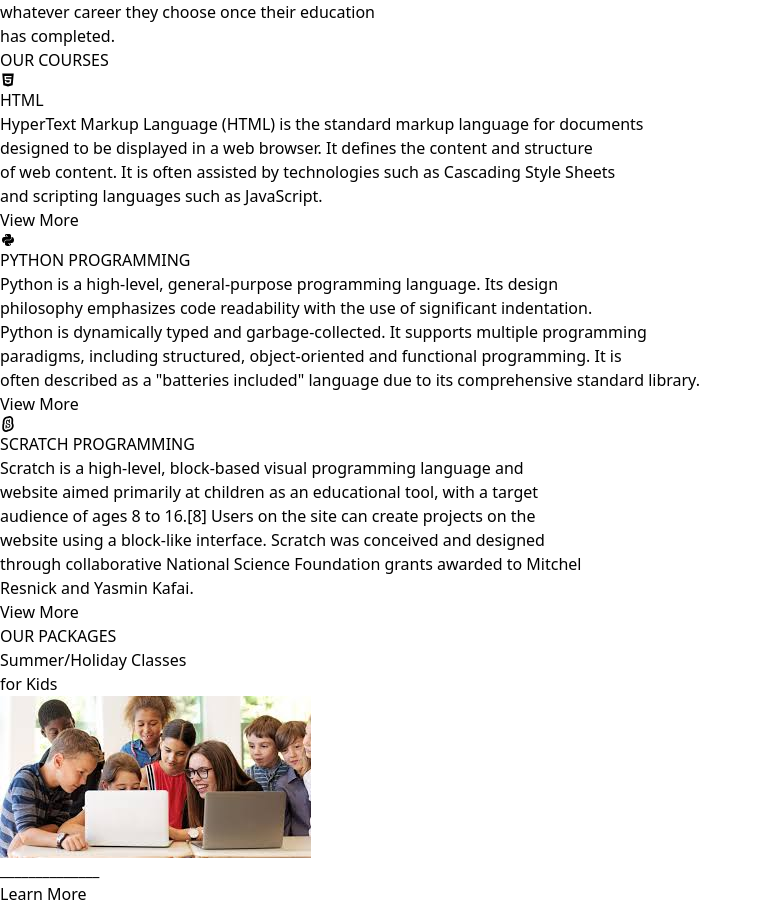
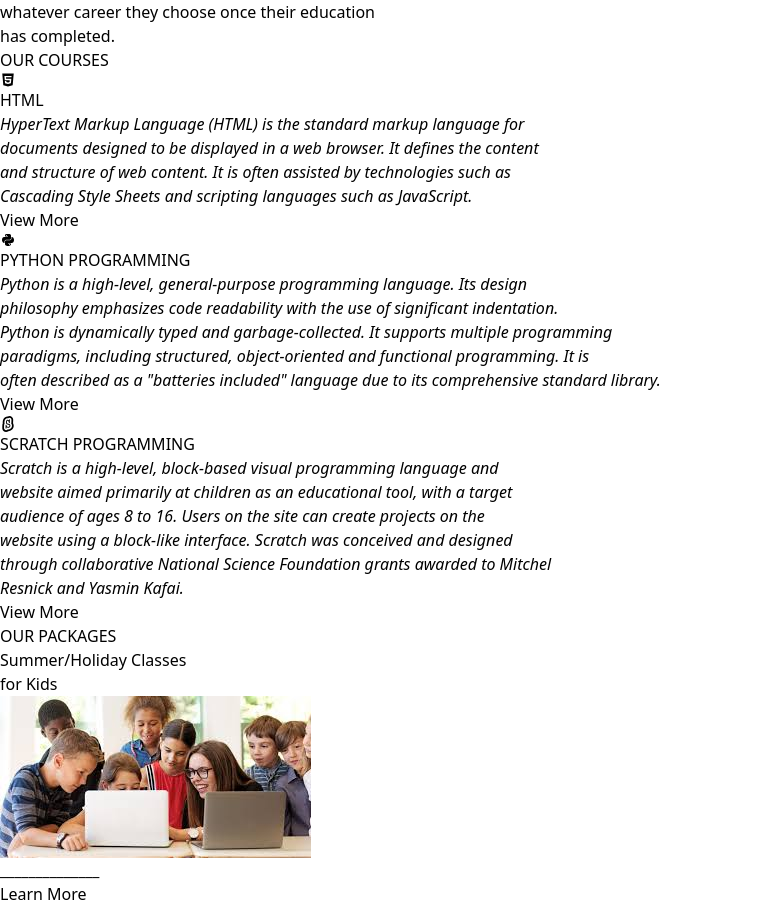
Before and after one commit to Joel0007tech/idealab, a React (Vite) app: page / in a window 1280 px wide. Shown: the part 4388-5297 px from the top of the page, without its empty margins (0-762 px from the left). Built offline with nearby package versions, Linux system fonts and the light colour scheme.

Commit message:
update to idealab

```diff
--- a/src/components/Home.jsx
+++ b/src/components/Home.jsx
@@ -163,44 +163,47 @@ const Home = ({
               </div>
         </section>
         <Element name="courses">
-          <h3 className="text-center font-bold text-2xl">OUR COURSES</h3>
+          <h3 className="text-center font-bold text-2xl pt-7">OUR COURSES</h3>
           <div className="flex flex-col justify-center gap-3 p-10">
             <div className="flex flex-row gap-3 p-4 bg-slate-500 border rounded-lg justify-center m-auto w-fit">
             <AiFillHtml5 className=" w-60 h-60"e/>
             <div className="flex flex-col gap-5 p-5">
-            <h3 className="text-center font-bold">HTML</h3>
-            <p>HyperText Markup Language (HTML) is the standard markup language for documents<br/>
-             designed to be displayed in a web browser. It defines the content and structure<br/>
-            of web content. It is often assisted by technologies such as Cascading Style Sheets<br/>
-            and scripting languages such as JavaScript.</p>
-            <a href="http://" className="bg-black text-white font-semibold p-2 pl-4 pr-4 border rounded-md w-fit m-auto
+            <h3 className="text-center font-bold text-xl">HTML</h3>
+            <p className="font-semibold"><em>HyperText Markup Language (HTML) is the standard markup language for<br/> documents
+             designed to be displayed in a web browser. It defines the content<br/> and structure
+            of web content. It is often assisted by technologies such as<br/> Cascading Style Sheets
+            and scripting languages such as JavaScript.</em></p>
+            <a href="https://www.bing.com/search?EID=MBHSC&form=BGGCDF&pc=BG00&q=html" target="_blank"
+            className="bg-black text-white font-semibold p-2 pl-4 pr-4 border rounded-md w-fit m-auto
             border-none cursor-pointer hover:bg-slate-50 hover:text-black">View More</a>
             </div>
             </div>
             <div className="flex flex-row gap-3 p-4 bg-slate-500 border rounded-lg justify-center m-auto w-fit mr-28">
             <IoLogoPython className=" w-60 h-60"e/>
             <div className="flex flex-col gap-5 p-5">
-            <h3 className="text-center font-bold">PYTHON PROGRAMMING</h3>
-            <p>Python is a high-level, general-purpose programming language. Its design<br/>
+            <h3 className="text-center font-bold text-xl">PYTHON PROGRAMMING</h3>
+            <p className="font-semibold"><em>Python is a high-level, general-purpose programming language. Its design<br/>
             philosophy emphasizes code readability with the use of significant indentation.<br/>
             Python is dynamically typed and garbage-collected. It supports multiple programming<br/>
             paradigms, including structured, object-oriented and functional programming. It is<br/>
-            often described as a "batteries included" language due to its comprehensive standard library.</p>
-            <a href="http://" className="bg-black text-white font-semibold p-2 pl-4 pr-4 border rounded-md w-fit m-auto
+            often described as a "batteries included" language due to its comprehensive standard library.</em></p>
+            <a href="https://www.bing.com/search?EID=MBHSC&form=BGGCDF&pc=BG00&q=python+programming" target="_blank"
+             className="bg-black text-white font-semibold p-2 pl-4 pr-4 border rounded-md w-fit m-auto
             border-none cursor-pointer hover:bg-slate-50 hover:text-black">View More</a>
             </div>
             </div>
             <div className="flex flex-row gap-3 p-4 bg-slate-500 border rounded-lg justify-center m-auto w-fit" >
               <SiScratch className=" w-60 h-60"e/>
               <div className="flex flex-col gap-5 p-5">
-              <h3 className="text-center font-bold">SCRATCH PROGRAMMING</h3>
-              <p>Scratch is a high-level, block-based visual programming language and<br/>
+              <h3 className="text-center font-bold text-xl">SCRATCH PROGRAMMING</h3>
+              <p className="font-semibold"><em>Scratch is a high-level, block-based visual programming language and<br/>
                website aimed primarily at children as an educational tool, with a target<br/>
-                audience of ages 8 to 16.[8] Users on the site can create projects on the<br/>
+                audience of ages 8 to 16. Users on the site can create projects on the<br/>
                 website using a block-like interface. Scratch was conceived and designed<br/>
                 through collaborative National Science Foundation grants awarded to Mitchel<br/>
-               Resnick and Yasmin Kafai.</p>
-               <a href="http://" className="bg-black text-white font-semibold p-2 pl-4 pr-4 border rounded-md w-fit m-auto
+               Resnick and Yasmin Kafai.</em></p>
+               <a href="https://www.bing.com/search?EID=MBHSC&form=BGGCDF&pc=BG00&q=scratch+programming" target="_blank"
+               className="bg-black text-white font-semibold p-2 pl-4 pr-4 border rounded-md w-fit m-auto
                border-none cursor-pointer hover:bg-slate-50 hover:text-black">View More</a>
               </div>
             </div>
```
